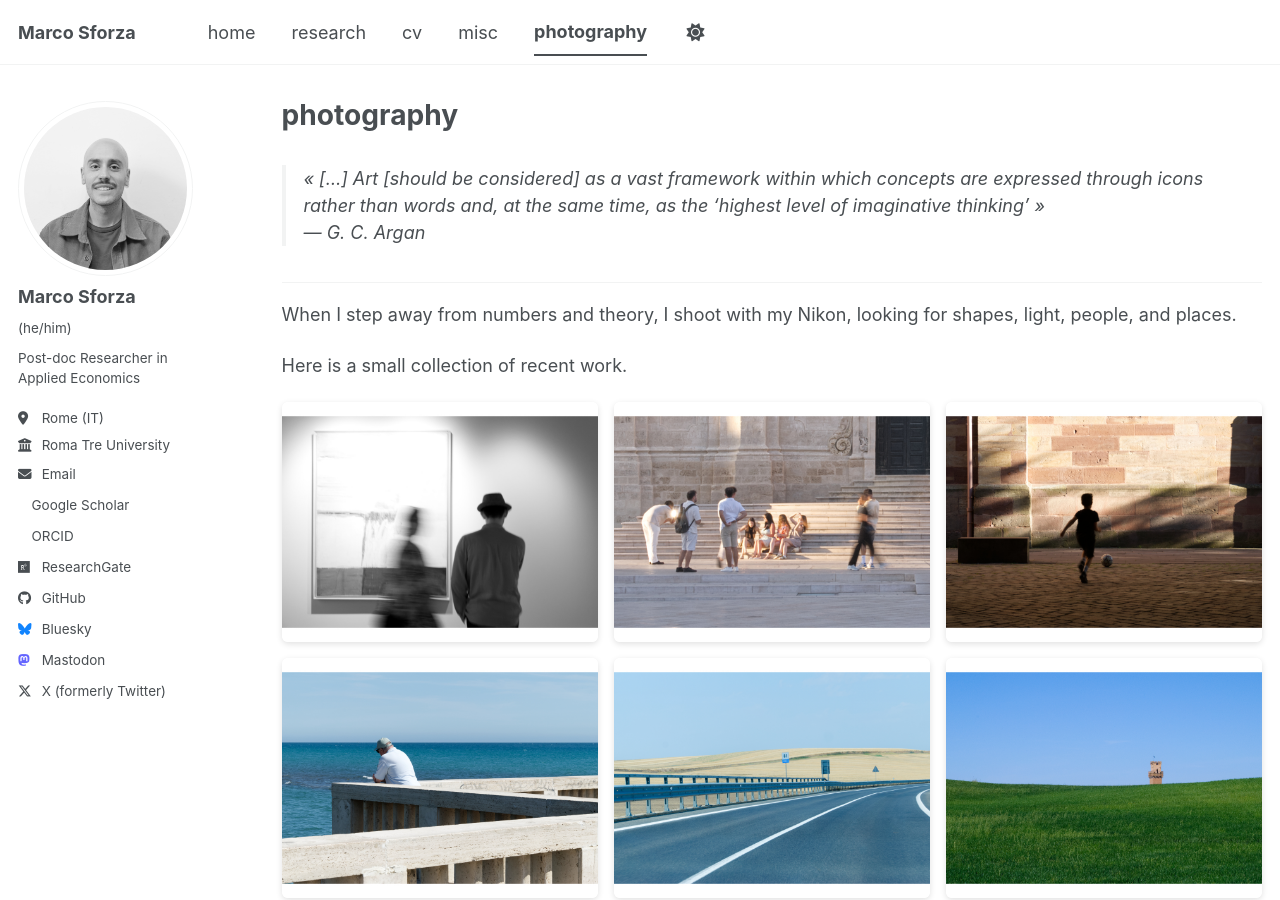
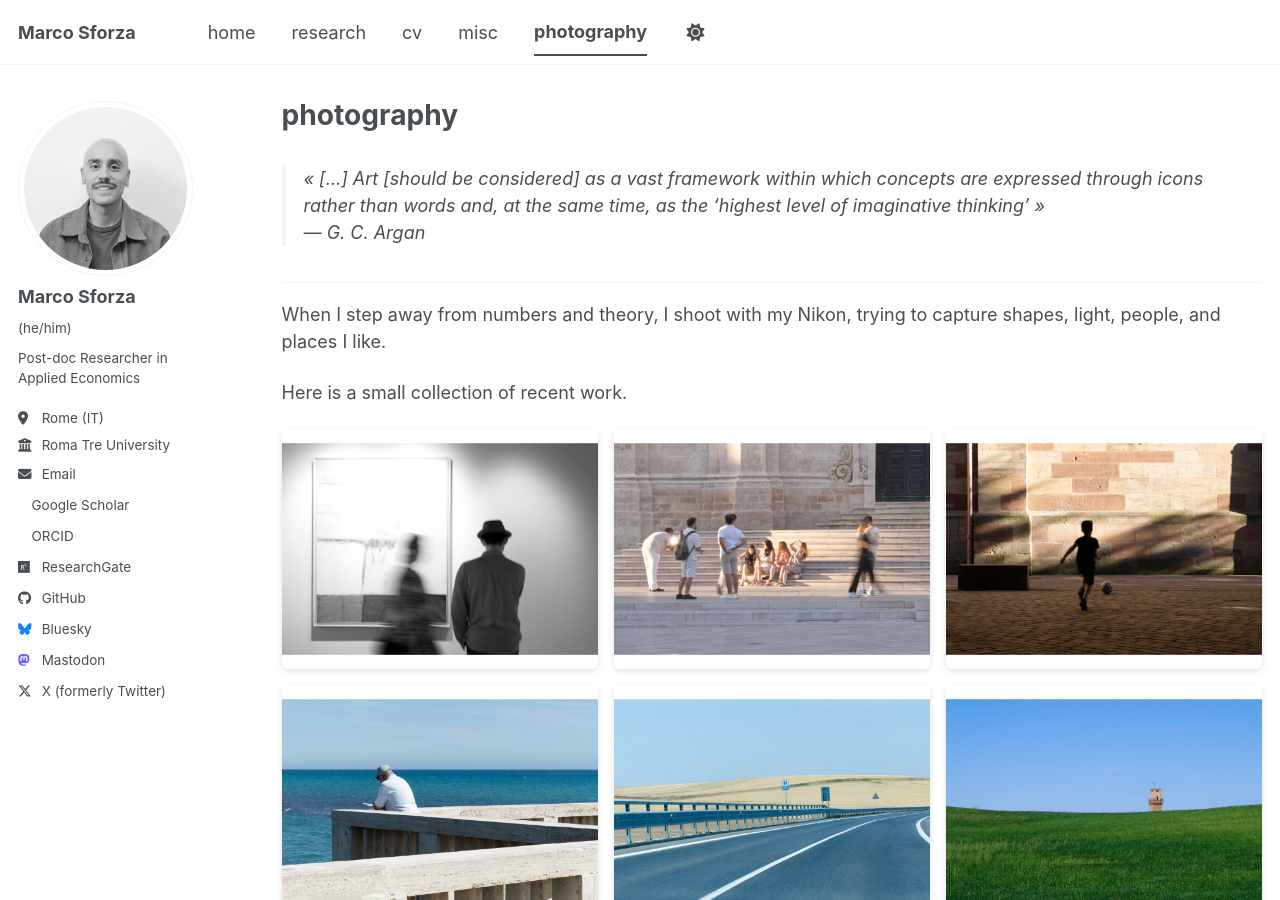
Before and after one commit to marcosforza/marcosforza.github.io, a Jekyll site: the page built from _pages/photo.md, in a window 1280 px wide and 900 px high. Built offline with Jekyll 4.4.1, drawn with Linux system fonts in a browser that asks for light colours; a style sheet for code colours, icons or effects is not loaded.

Commit message:
Revise sentence for clarity in photo.md

```diff
--- a/_pages/photo.md
+++ b/_pages/photo.md
@@ -23,7 +23,7 @@ author_profile: true
 
 <hr>
 
-When I step away from numbers and theory, I shoot with my Nikon, looking for shapes, light, people, and places.
+When I step away from numbers and theory, I shoot with my Nikon, trying to capture shapes, light, people, and places I like.
 
 Here is a small collection of recent work.
 
```
